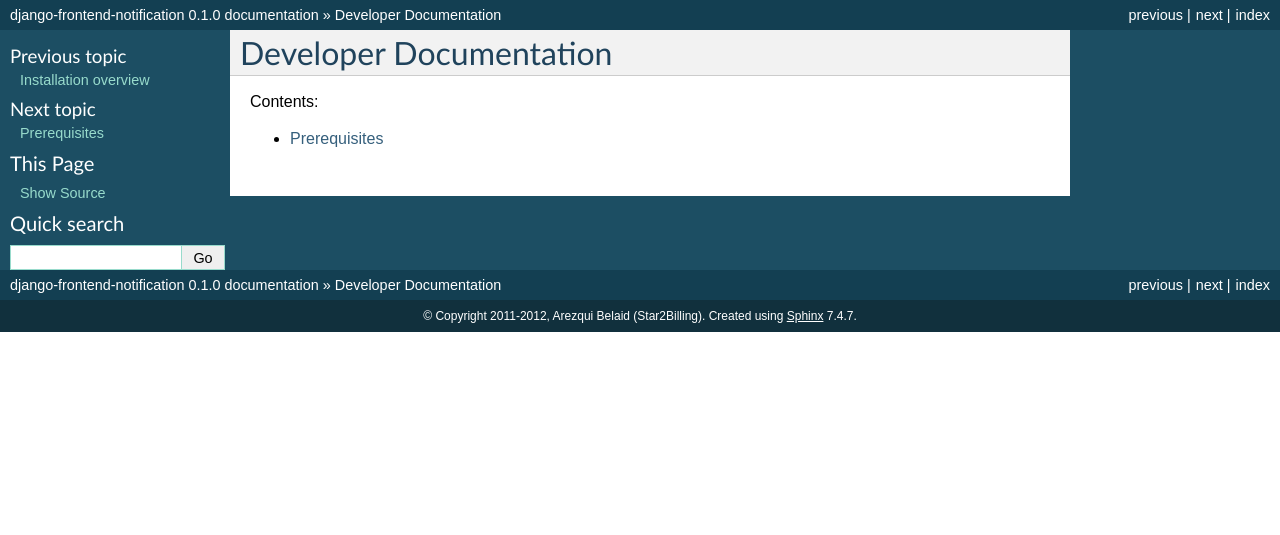
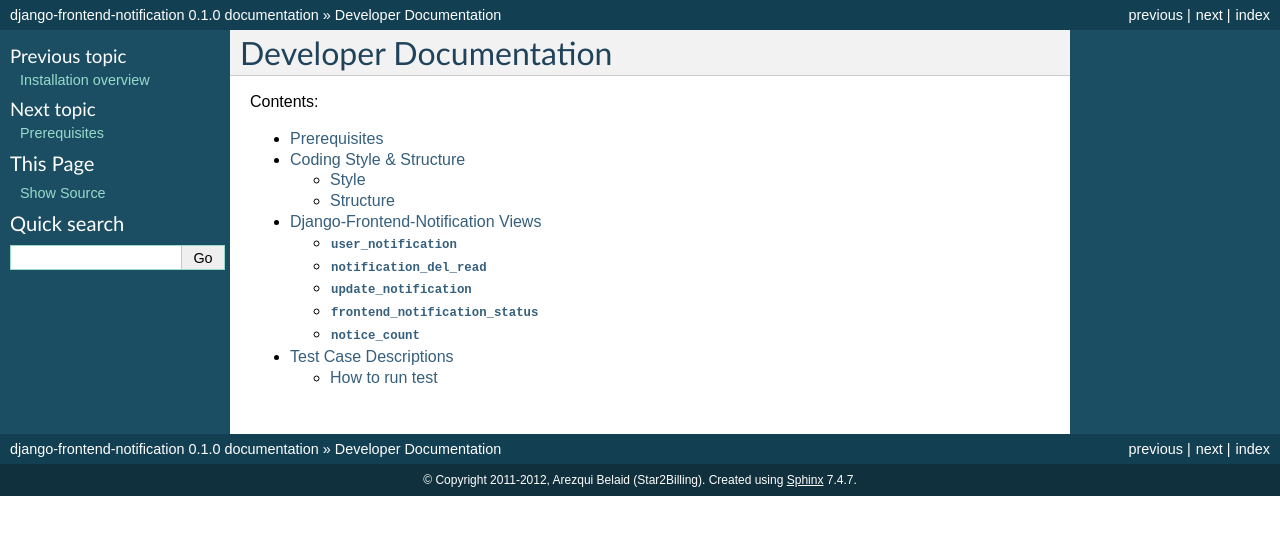
Before and after one commit to areski/django-frontend-notification, a Sphinx documentation site: the page built from docs/source/developer-doc.rst, in a window 1280 px wide. Shown: the top 535 px of the page. Built offline with Sphinx 7.4.7, drawn with Linux system fonts in a browser that asks for light colours.

Commit message:
added sample developer doc

```diff
--- a/docs/source/conf.py
+++ b/docs/source/conf.py
@@ -11,12 +11,12 @@
 # All configuration values have a default; values that are commented out
 # serve to show the default.
 
-#import sys, os
+import sys, os
 
 # If extensions (or modules to document with autodoc) are in another directory,
 # add these directories to sys.path here. If the directory is relative to the
 # documentation root, use os.path.abspath to make it absolute, like shown here.
-#sys.path.insert(0, os.path.abspath('.'))
+sys.path.insert(0, os.path.abspath('.'))
 
 # -- General configuration -----------------------------------------------------
 
@@ -25,7 +25,7 @@
 
 # Add any Sphinx extension module names here, as strings. They can be extensions
 # coming with Sphinx (named 'sphinx.ext.*') or your custom ones.
-extensions = []
+extensions = ['sphinx.ext.autodoc', 'sphinx.ext.coverage']
 
 # Add any paths that contain templates here, relative to this directory.
 templates_path = ['_templates']
--- a/docs/source/developer-doc.rst
+++ b/docs/source/developer-doc.rst
@@ -9,4 +9,7 @@
 .. toctree::
     :maxdepth: 2
 
-    ./developer-doc/pre-requisite.rst
+    ./developer-doc/pre-requisite
+    ./developer-doc/coding-structure
+    ./developer-doc/views
+    ./developer-doc/testing
--- /dev/null
+++ b/docs/source/developer-doc/testing.rst
@@ -0,0 +1,24 @@
+.. _testing:
+
+Test Case Descriptions
+======================
+
+
+---------------
+How to run test
+---------------
+
+**1. Run Full Test Suit**::
+
+    $ python manage.py test
+
+**2. Run Individual Test**::
+
+    $ python manage.py test frontend_notification
+
+
+
+.. toctree::
+    :maxdepth: 2
+
+    ./testcases/customer-testcases
--- /dev/null
+++ b/docs/source/developer-doc/views.rst
@@ -0,0 +1,44 @@
+.. _views:
+
+Django-Frontend-Notification Views
+==================================
+.. automodule:: frontend_notification.views
+
+.. _user-notification-view:
+
+:class:`user_notification`
+--------------------------
+
+  .. autofunction:: user_notification
+
+
+.. _notification-del-read-view:
+
+:class:`notification_del_read`
+------------------------------
+
+  .. autofunction:: notification_del_read
+
+
+.. _update-notification-view:
+
+:class:`update_notification`
+----------------------------
+
+  .. autofunction:: update_notification
+
+
+.. _frontend-notification-status-view:
+
+:class:`frontend_notification_status`
+-------------------------------------
+
+  .. autofunction:: frontend_notification_status
+
+
+.. _notice-count:
+
+:class:`notice_count`
+---------------------
+
+  .. autofunction:: notice_count
--- a/requirements.txt
+++ b/requirements.txt
@@ -1,3 +1,3 @@
-switch2bill-common==2.3
+switch2bill-common==2.4
 linaro-django-pagination==2.0.2
 git+git://github.com/Star2Billing/django-notification
```
Also changed, not shown: docs/source/developer-doc/coding-structure.rst (added, +22 -0 lines), docs/source/developer-doc/testcases/customer-testcases.rst (added, +12 -0 lines).
